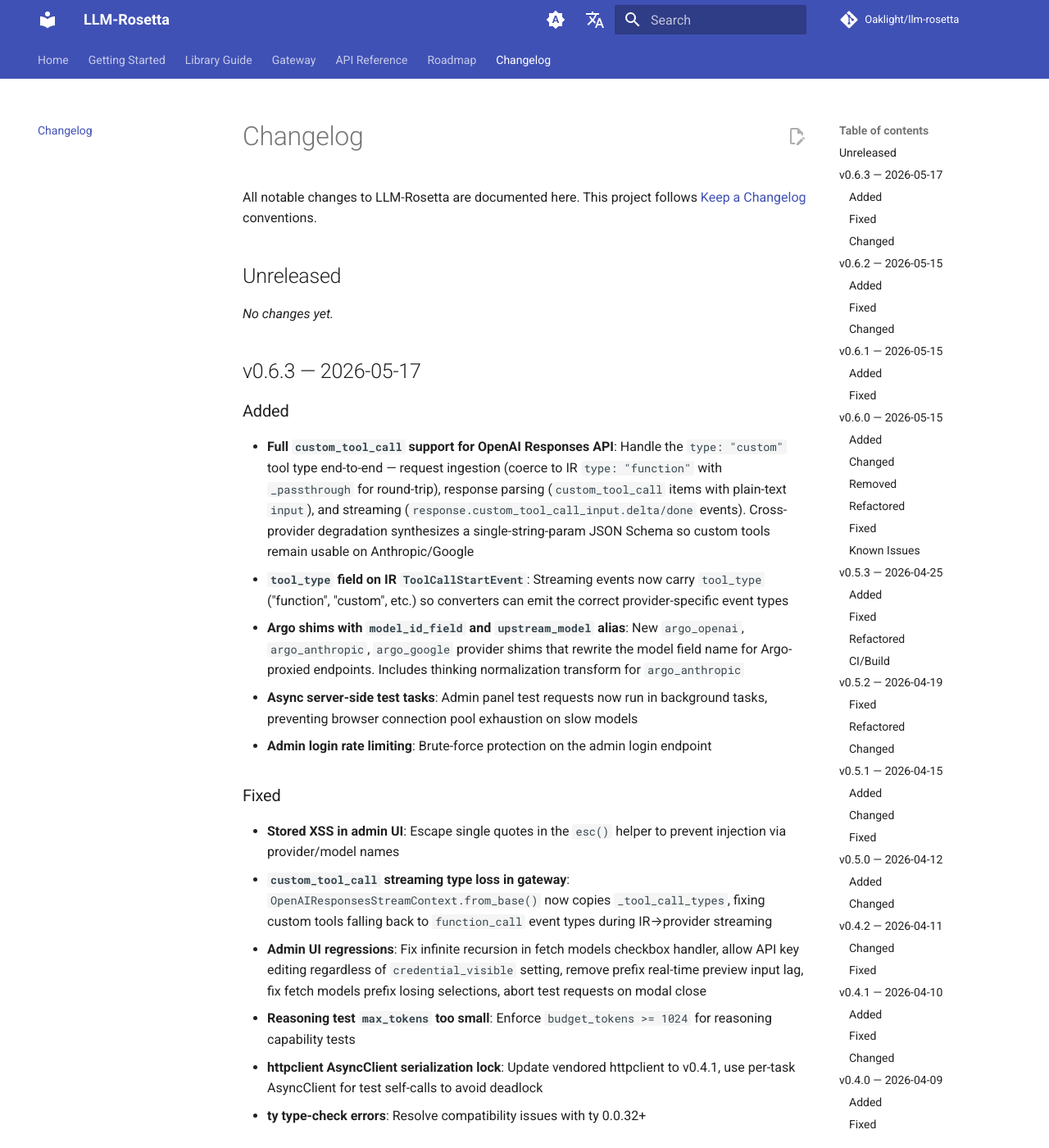
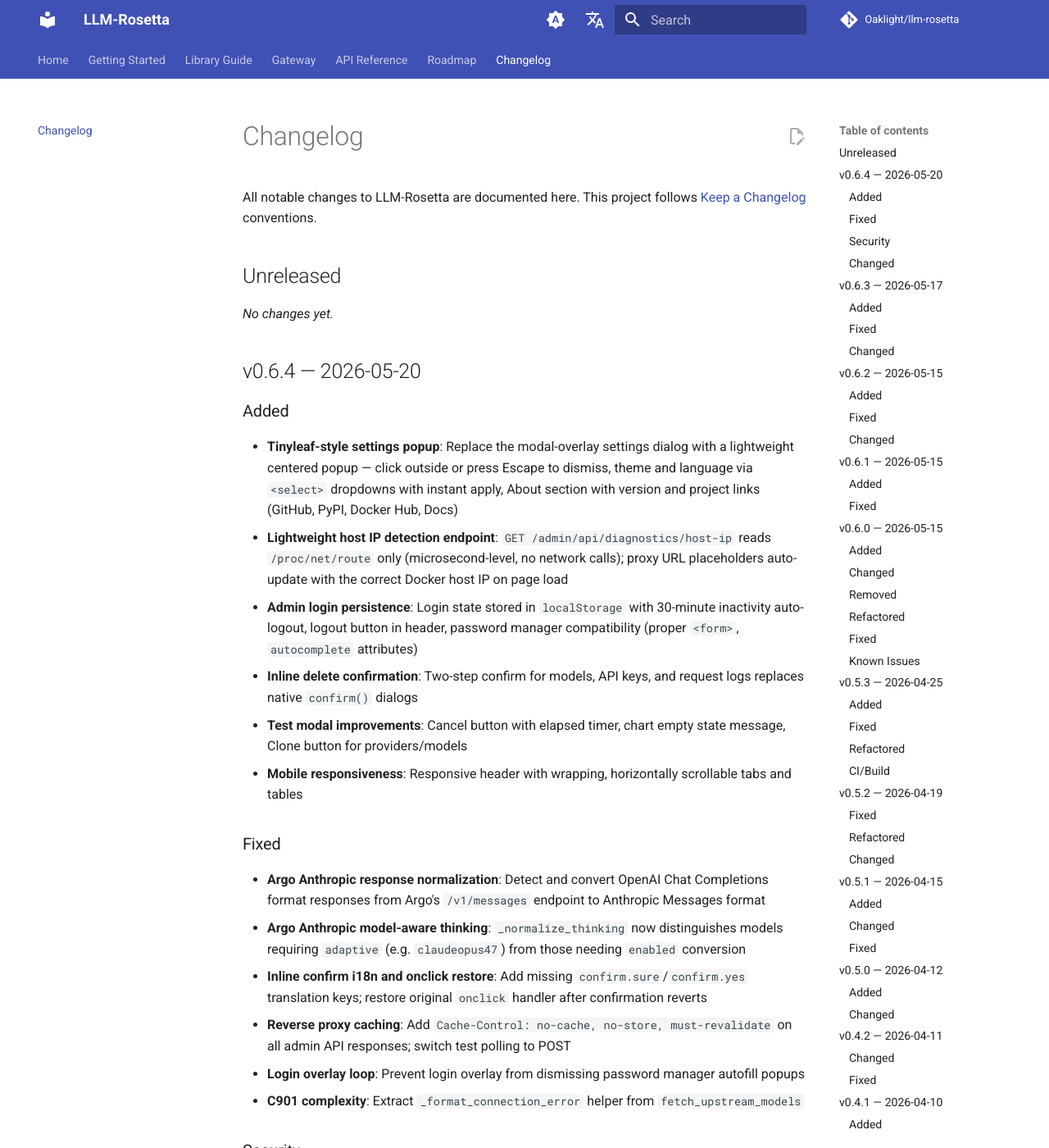
Before and after one commit to Oaklight/llm-rosetta, an MkDocs documentation site: the page built from docs/changelog.md, in a window 1280 px wide and 1400 px high. Shown: the whole window at 82% size. Built offline with MkDocs 1.6.1 and Material for MkDocs 9.7.7, drawn with Linux system fonts in a browser that asks for light colours; comment, search, counter and statistics services are not loaded; some of the changed text lies outside the part shown.

Commit message:
docs: add v0.6.4 changelog

```diff
--- a/docs/changelog.md
+++ b/docs/changelog.md
@@ -9,6 +9,34 @@
 ## Unreleased
 
 *No changes yet.*
+
+## v0.6.4 — 2026-05-20
+
+### Added
+
+- **Tinyleaf-style settings popup**: Replace the modal-overlay settings dialog with a lightweight centered popup — click outside or press Escape to dismiss, theme and language via `<select>` dropdowns with instant apply, About section with version and project links (GitHub, PyPI, Docker Hub, Docs)
+- **Lightweight host IP detection endpoint**: `GET /admin/api/diagnostics/host-ip` reads `/proc/net/route` only (microsecond-level, no network calls); proxy URL placeholders auto-update with the correct Docker host IP on page load
+- **Admin login persistence**: Login state stored in `localStorage` with 30-minute inactivity auto-logout, logout button in header, password manager compatibility (proper `<form>`, `autocomplete` attributes)
+- **Inline delete confirmation**: Two-step confirm for models, API keys, and request logs replaces native `confirm()` dialogs
+- **Test modal improvements**: Cancel button with elapsed timer, chart empty state message, Clone button for providers/models
+- **Mobile responsiveness**: Responsive header with wrapping, horizontally scrollable tabs and tables
+
+### Fixed
+
+- **Argo Anthropic response normalization**: Detect and convert OpenAI Chat Completions format responses from Argo's `/v1/messages` endpoint to Anthropic Messages format
+- **Argo Anthropic model-aware thinking**: `_normalize_thinking` now distinguishes models requiring `adaptive` (e.g. `claudeopus47`) from those needing `enabled` conversion
+- **Inline confirm i18n and onclick restore**: Add missing `confirm.sure`/`confirm.yes` translation keys; restore original `onclick` handler after confirmation reverts
+- **Reverse proxy caching**: Add `Cache-Control: no-cache, no-store, must-revalidate` on all admin API responses; switch test polling to POST
+- **Login overlay loop**: Prevent login overlay from dismissing password manager autofill popups
+- **C901 complexity**: Extract `_format_connection_error` helper from `fetch_upstream_models`
+
+### Security
+
+- **Admin login rate limiting**: 5 failed attempts trigger a 5-minute IP lockout
+
+### Changed
+
+- **Settings UI simplified**: Themes reduced to Light/Dark; theme and language selectors moved from header dropdowns into the settings popup
 
 ## v0.6.3 — 2026-05-17
 
```
